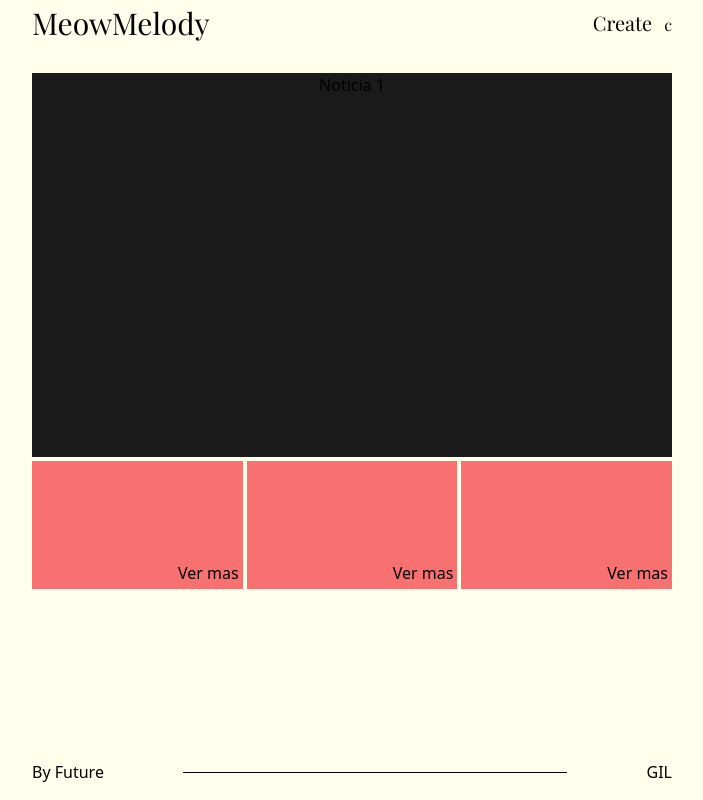
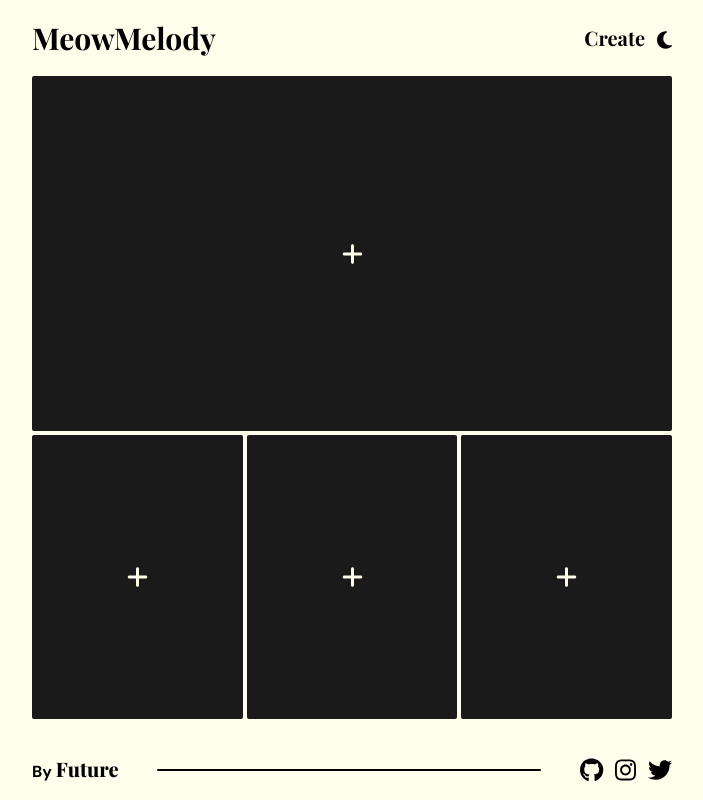
Before and after one commit to Jkose7/Blog-MeowMelody, a React (Vite) app: page / in a window 1280 px wide. Shown: the whole page, without its empty margins (288-991 px from the left). Built offline with nearby package versions, Linux system fonts and the light colour scheme; a web font is replaced by a local one.

Commit message:
add fonAwesome icons

```diff
--- a/package.json
+++ b/package.json
@@ -11,6 +11,7 @@
   },
   "dependencies": {
     "@fortawesome/fontawesome-svg-core": "^6.5.1",
+    "@fortawesome/free-brands-svg-icons": "^6.5.1",
     "@fortawesome/free-solid-svg-icons": "^6.5.1",
     "@fortawesome/react-fontawesome": "^0.2.0",
     "react": "^18.2.0",
--- a/src/components/Aside_news.jsx
+++ /dev/null
@@ -1,10 +0,0 @@
-
-export function Aside_news ({Titulo,Descripcion,Imagen,Contenido_adicional}) {
-    return(
-        <article className="bg-red-400 h-32 w-1/3 flex flex-col relative">
-            {Titulo}
-            {Descripcion}
-            <button className="absolute right-1 bottom-1">Ver mas</button>
-        </article>
-    )
-}
--- /dev/null
+++ b/src/components/asideNews.jsx
@@ -0,0 +1,8 @@
+
+export function AsideNews ({Titulo,Descripcion,Imagen,Contenido_adicional,children}) {
+    return(
+        <article className="bg-second-color rounded-sm dark:bg-primary-color h-full w-full sm:w-1/3 flex items-center justify-center relative">
+            {children}
+        </article>
+    )
+}
--- a/src/components/buttonCreateNew.jsx
+++ b/src/components/buttonCreateNew.jsx
@@ -1,5 +1,16 @@
-export function ButtonCreateNew () {
+import { FontAwesomeIcon } from "@fortawesome/react-fontawesome"
+import { faPlus } from "@fortawesome/free-solid-svg-icons"
+
+export function ButtonCreateNew({ theme }) {
+    const iconColor = theme === 'dark' ? '#1a1a1a' : '#FFFFEC';
+
     return (
-
-    )
+        <div className="cursor-pointer">
+            <FontAwesomeIcon
+                icon={faPlus}
+                size="xl"
+                style={{ color: iconColor }}
+            />
+        </div>
+    );
 }
--- a/src/components/changeTheme.jsx
+++ b/src/components/changeTheme.jsx
@@ -1,36 +1,24 @@
-import { useEffect, useState } from "react"
-
-export function ChangeTheme (){
-    const [theme, setTheme] = useState(()=>{
-        if(window.matchMedia("(prefers-colors-sheme: dark)").matches){
-            return 'dark'
-        }
-
-        return 'light'
-    })
-
-    useEffect(()=>{
-        theme === 'dark' ?
-        document.querySelector('html').classList.add('dark')
-        :
-        document.querySelector('html').classList.remove('dark')
-    }, [theme])
+import { faMoon, faSun } from "@fortawesome/free-solid-svg-icons"
+import { FontAwesomeIcon } from "@fortawesome/react-fontawesome"
 
 
-    const toggleTheme = () =>{
-        setTheme(theme === 'light' ? 'dark' : 'light')
-    }
-
-    console.log(theme)
+export function ChangeTheme({ toggleTheme, theme }) {
 
 
     return (
         <button onClick={toggleTheme}>
             {
                 theme === 'light' ?
-                "c"
-                :
-                "d"
+                    <FontAwesomeIcon
+                        icon={faMoon}
+                        size="lg"
+                    />
+                    :
+                    <FontAwesomeIcon
+                        icon={faSun}
+                        size="lg"
+                    />
+
             }
         </button>
     )
--- /dev/null
+++ b/src/components/mainNew.jsx
@@ -0,0 +1,7 @@
+export function MainNew ({children}){
+    return (
+        <div className="bg-second-color dark:bg-primary-color h-full flex justify-center items-center rounded-sm">
+            {children}
+        </div>
+    )
+}
--- a/src/pages/index.jsx
+++ b/src/pages/index.jsx
@@ -1,11 +1,40 @@
 import { Link } from "react-router-dom"
-import { Aside_news } from "../components/Aside_news"
+
+import { AsideNews } from "../components/asideNews"
 import { ChangeTheme } from "../components/changeTheme"
+import { ButtonCreateNew } from "../components/buttonCreateNew"
+import { MainNew } from "../components/mainNew"
+
+import { useEffect, useState } from 'react'
+
+import { FontAwesomeIcon } from "@fortawesome/react-fontawesome"
+import { faGithub, faInstagram, faTwitter } from "@fortawesome/free-brands-svg-icons"
 
 export function Index() {
+
+    const [theme, setTheme] = useState(() => {
+        if (window.matchMedia("(prefers-colors-sheme: dark)").matches) {
+            return 'dark'
+        }
+
+        return 'light'
+    })
+
+    useEffect(() => {
+        theme === 'dark' ?
+            document.querySelector('html').classList.add('dark')
+            :
+            document.querySelector('html').classList.remove('dark')
+    }, [theme])
+
+    const toggleTheme = () => {
+        setTheme(theme === 'light' ? 'dark' : 'light')
+    }
+
+
     return (
-        <section className="mx-28 xl:mx-80 gap-7 flex flex-col h-screen">
-            <nav className="bg-transparent flex justify-between font-titulos items-center text-black h-14 relative">
+        <section className="mx-5 md:mx-16 lg:mx-28 xl:mx-80 gap-5 flex flex-col h-screen">
+            <nav className="bg-transparent flex justify-between font-titulos font-bold items-center text-black dark:text-primary-color h-14 relative pt-5">
                 <div className="text-3xl z-10">
                     MeowMelody
                 </div>
@@ -14,35 +43,55 @@ export function Index() {
                     <Link className="text-xl px-3 py-1" to='/createNew'>
                         Create
                     </Link>
-                    <ChangeTheme/>
+                    <ChangeTheme toggleTheme={toggleTheme} theme={theme} />
                 </div>
             </nav>
 
-            <section className="h-full flex gap-1 flex-col z-10">
-                <div className="bg-second-color dark:bg-primary-color flex justify-center h-96 ">
-                    <article >
-                        Noticia 1
-                    </article>
-                </div>
+            <section className="h-screen flex gap-1 flex-col">
 
-                <div className="flex gap-1">
-                    <Aside_news/>
-                    <Aside_news/>
-                    <Aside_news/>
+                <MainNew>
+                    <ButtonCreateNew theme={theme} />
+                </MainNew>
+
+                <div className="flex flex-col sm:flex-row gap-1 h-4/5">
+                    <AsideNews>
+                        <ButtonCreateNew theme={theme} />
+                    </AsideNews>
+
+                    <AsideNews>
+                        <ButtonCreateNew theme={theme} />
+                    </AsideNews>
+
+                    <AsideNews>
+                        <ButtonCreateNew theme={theme} />
+                    </AsideNews>
+
                 </div>
             </section>
 
-            <footer className="bg-transparent w-full items-center flex justify-between py-4">
+            <footer className="bg-transparent w-full items-center flex justify-between py-4 dark:text-primary-color">
                 <div className="">
-                    <h1>By <span>Future</span></h1>
+                    <h1 className="font-text-alt font-bold">By <span className="text-xl font-titulos font-extrabold">
+                        Future
+                    </span>
+                    </h1>
                 </div>
-                <div className="bg-black h-[1px] w-3/5">
+                <div className="bg-black dark:bg-primary-color h-[2px] w-3/5 rounded-full">
 
                 </div>
-                <div className="">
-                    <a href="">G</a>
-                    <a href="">I</a>
-                    <a href="">L</a>
+                <div className="flex gap-3">
+                    <FontAwesomeIcon
+                        icon={faGithub}
+                        size="xl"
+                    />
+                    <FontAwesomeIcon
+                        icon={faInstagram}
+                        size="xl"
+                    />
+                    <FontAwesomeIcon
+                        icon={faTwitter}
+                        size="xl"
+                    />
                 </div>
             </footer>
         </section>
```
Also changed, not shown: 1 other file (tests, documents, lock files or other folders).
